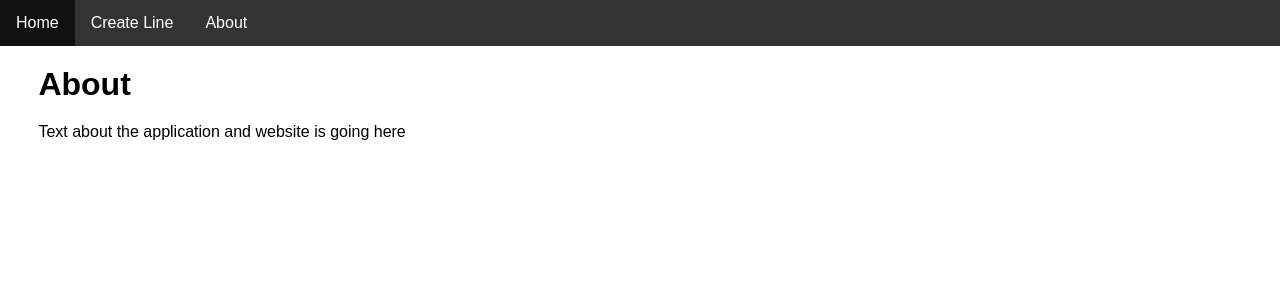
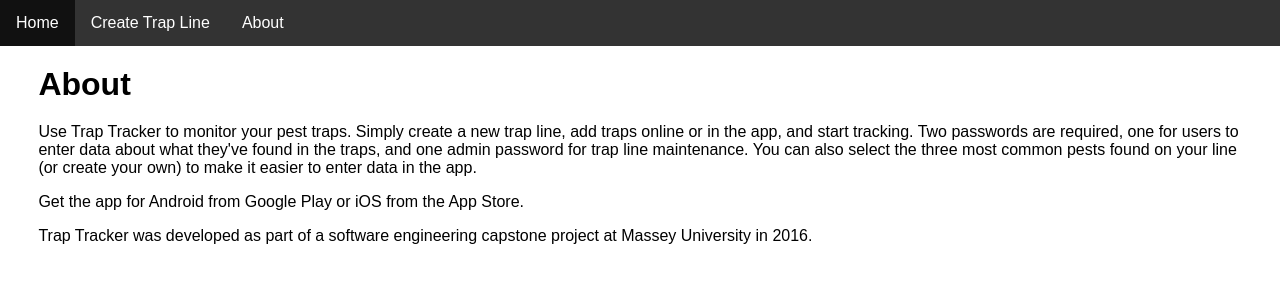
Before and after one commit to jessicabp/CapstoneServer, a Flask app: page /about in a window 1280 px wide. Shown: the top 300 px of the page. Run offline with Flask 2, Linux system fonts and the light colour scheme; a user stored in the database is signed in; some libraries are stand-ins or nearby versions.

Commit message:
Adding about text, changing some text for more clarity

```diff
--- a/traptracker/templates/about.html
+++ b/traptracker/templates/about.html
@@ -1,5 +1,7 @@
 {% extends "base.html" %}
 {% block body %}
     <h1>About</h1>
-    <p>Text about the application and website is going here</p>
+    <p>Use Trap Tracker to monitor your pest traps. Simply create a new trap line, add traps online or in the app, and start tracking. Two passwords are required, one for users to enter data about what they've found in the traps, and one admin password for trap line maintenance. You can also select the three most common pests found on your line (or create your own) to make it easier to enter data in the app.</p>
+    <p>Get the app for Android from Google Play or iOS from the App Store.</p>
+    <p>Trap Tracker was developed as part of a software engineering capstone project at Massey University in 2016.</p>
 {% endblock %}
--- a/traptracker/templates/base.html
+++ b/traptracker/templates/base.html
@@ -44,7 +44,7 @@
     <nav>
         <ul>
             <li><a href="/">Home</a></li>
-            <li><a href="{{url_for('create')}}">Create Line</a></li>
+            <li><a href="{{url_for('create')}}">Create Trap Line</a></li>
             <li><a href="{{url_for('about')}}">About</a></li>
         </ul>
     </nav>
--- a/traptracker/templates/index.html
+++ b/traptracker/templates/index.html
@@ -5,7 +5,7 @@
     <table id="lines">
         <thead>
         <tr>
-            <th class="left">Line Name</th>
+            <th class="left">Trap Line Name</th>
             <th class="ten"></th>
             <th class="ten"></th>
             <th class="ten"></th>
@@ -15,7 +15,7 @@
         {% for line in lines %}
         <tr>
             <td>{{line.name}}</td>
-            <td><a href="/edit/{{line.id}}">Edit</a></td>
+            <td><a href="/edit/{{line.id}}">Traps</a></td>
             <td><a href="/catches/{{line.id}}">Catches</a></td>
             <td><a href="/settings/{{line.id}}">Settings</a></td>
         </tr>
```
